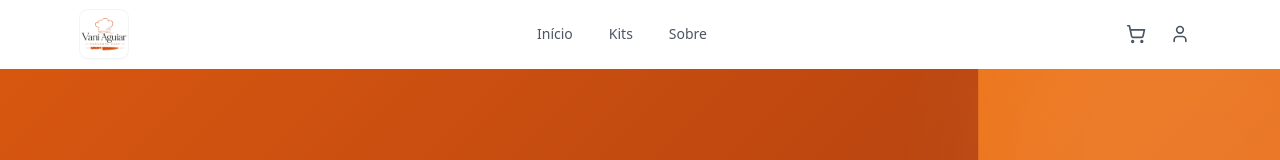
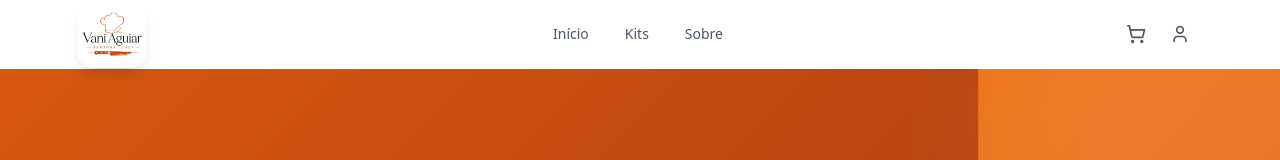
Before and after one commit to jefersonfx1/vcmarmitas, a Next.js app: page / in a window 1280 px wide. Shown: the top 160 px of the page. Built offline with nearby package versions, Linux system fonts and the light colour scheme.

Commit message:
style(header): logo flutuante com sombra e link para home

```diff
--- a/components/Header.tsx
+++ b/components/Header.tsx
@@ -35,14 +35,21 @@ export default function Header() {
       }`}
     >
       <div className="max-w-6xl mx-auto px-4">
-        <div className="flex items-center justify-between h-16 md:h-[4.25rem]">
+        <div className="relative flex items-center justify-between h-16 md:h-[4.25rem]">
+          {/* Logo flutuante — sobressai do header e leva pra home */}
           <Link
             href="/"
-            className="flex items-center group"
+            className="absolute left-0 top-1/2 -translate-y-1/2 z-10 group"
             aria-label="VC Marmitas — início"
           >
-            <BrandLogo size="md" className="ring-1 ring-gray-100 shadow-sm" />
+            <BrandLogo
+              size="lg"
+              className="rounded-xl shadow-lg shadow-black/15 ring-2 ring-white transition-transform duration-200 group-hover:scale-105 group-hover:shadow-xl group-hover:shadow-black/20"
+            />
           </Link>
+
+          {/* Espaço reservado para a logo não sobrepor o nav */}
+          <div className="w-16 md:w-20 shrink-0" aria-hidden />
 
           <nav className="hidden md:flex items-center gap-1">
             {[
```
